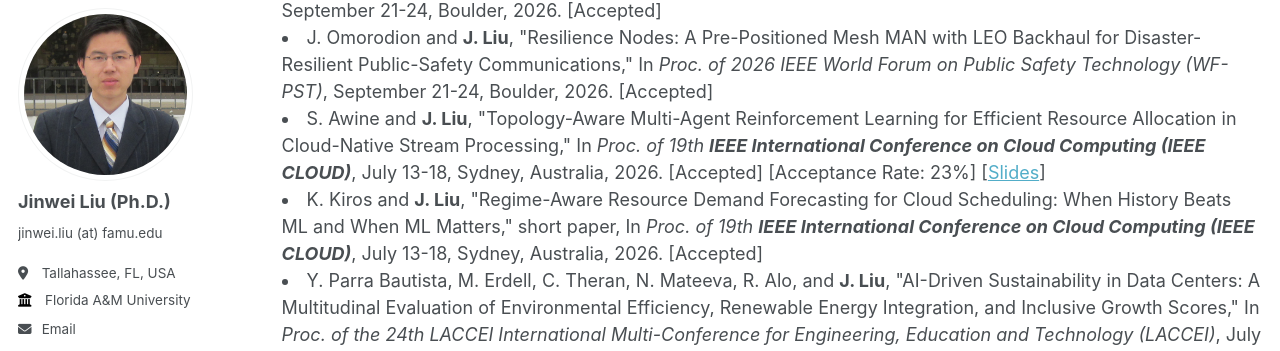
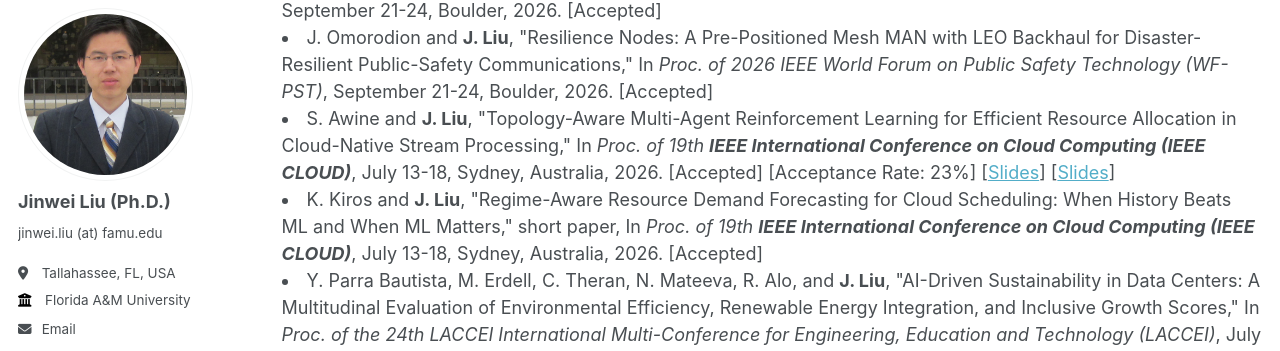
Before and after one commit to jinweiliucu/jinweiliucu.github.io, a Jekyll site: the page built from _publications/publications.html, in a window 1280 px wide and 900 px high, scrolled down 410 px. Shown: the part 98-449 px from the top of the window. Built offline with Jekyll 4.4.1, drawn with Linux system fonts in a browser that asks for light colours; some web fonts are replaced.

Commit message:
Update publications.html

```diff
--- a/_publications/publications.html
+++ b/_publications/publications.html
@@ -40,6 +40,7 @@ author_profile: true
     S. Awine and <strong>J. Liu</strong>, "Topology-Aware Multi-Agent Reinforcement Learning for Efficient Resource Allocation in Cloud-Native Stream Processing,"
     In <em>Proc. of 19th <strong>IEEE International Conference on Cloud Computing (IEEE CLOUD)</strong></em>, July 13-18, Sydney, Australia, 2026. [Accepted] [Acceptance Rate: 23%]
     [<a href="/files/articles/CLOUD2026SlidesLiu.pdf">Slides</a>]</span>
+	[<a href="/files/articles/IEEECLOUD2026TAMARL.pdf">Slides</a>]</span>
     </span><br>
     </li>
 
```
